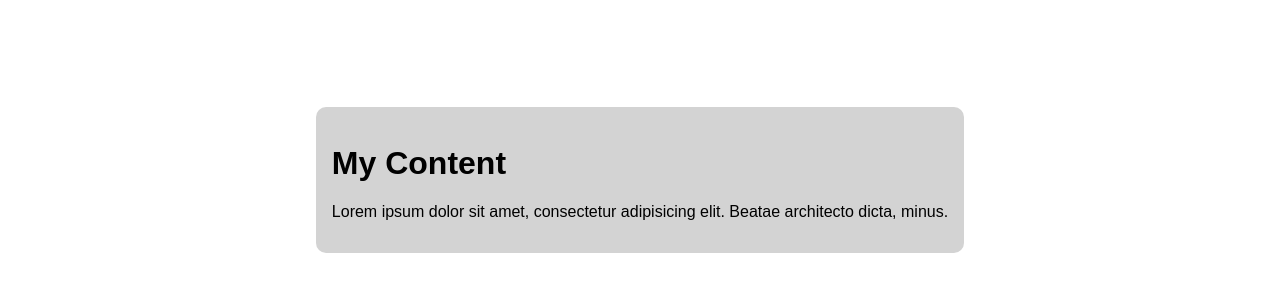
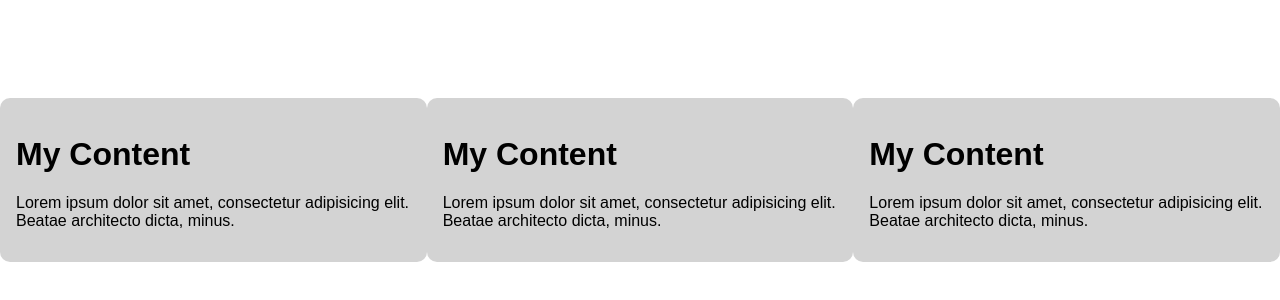
Before and after one commit to charlesmartinreed/cssgrid-positioning-examples, a website: page index.html in a window 1280 px wide. Shown: the part 220-520 px from the top of the page. Drawn offline with Linux system fonts and the light colour scheme.

Commit message:
Setup three column layout.

```diff
--- a/css/main.css
+++ b/css/main.css
@@ -8,6 +8,7 @@ html {
 body {
   display: grid;
   grid-template-rows: auto;
+  grid-template-columns: repeat(3, auto);
   justify-items: center;
   align-items: center;
 }
--- a/index.html
+++ b/index.html
@@ -10,7 +10,21 @@
   <body>
     <!-- grid needs a parent container -->
     <!-- container div is the grid item -->
-    <div class="container">
+    <div class="container" id="item1">
+      <h1>My Content</h1>
+      <p>
+        Lorem ipsum dolor sit amet, consectetur adipisicing elit. Beatae
+        architecto dicta, minus.
+      </p>
+    </div>
+    <div class="container" id="item2">
+      <h1>My Content</h1>
+      <p>
+        Lorem ipsum dolor sit amet, consectetur adipisicing elit. Beatae
+        architecto dicta, minus.
+      </p>
+    </div>
+    <div class="container" id="item3">
       <h1>My Content</h1>
       <p>
         Lorem ipsum dolor sit amet, consectetur adipisicing elit. Beatae
```
